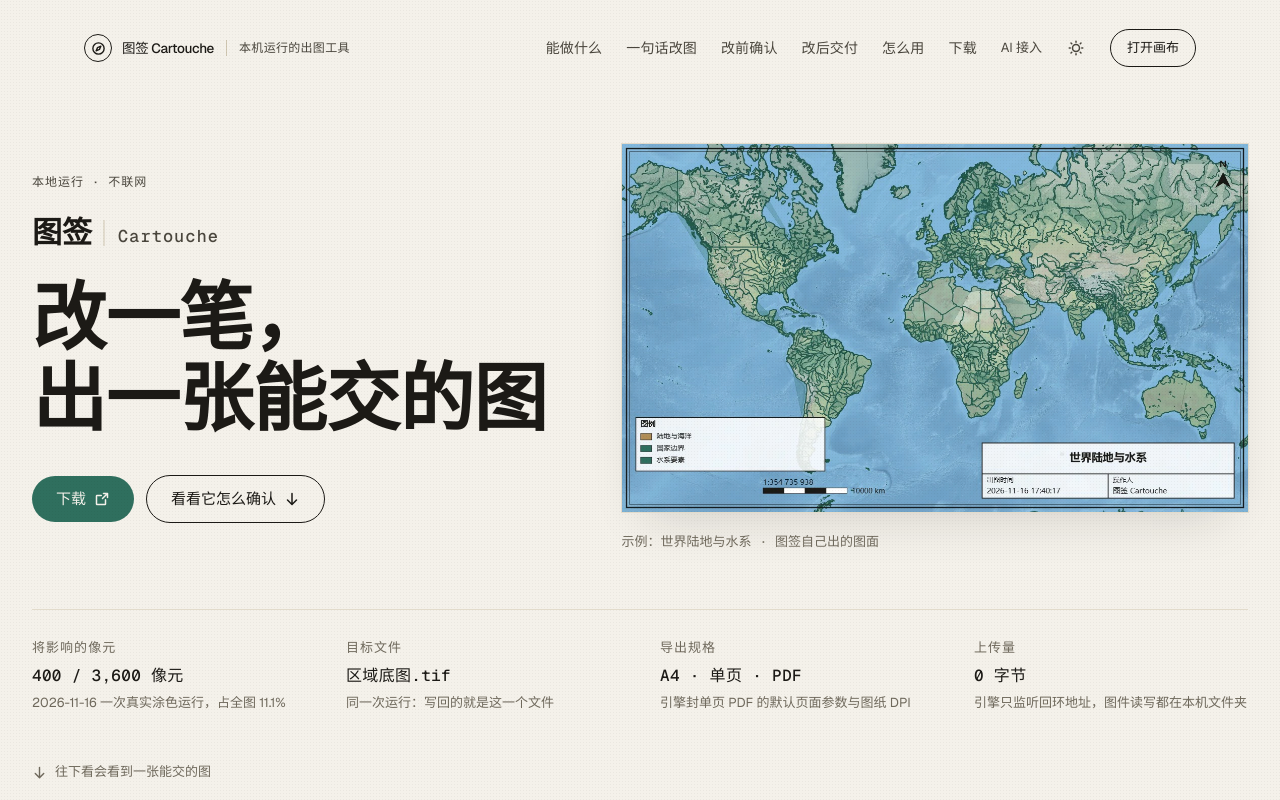
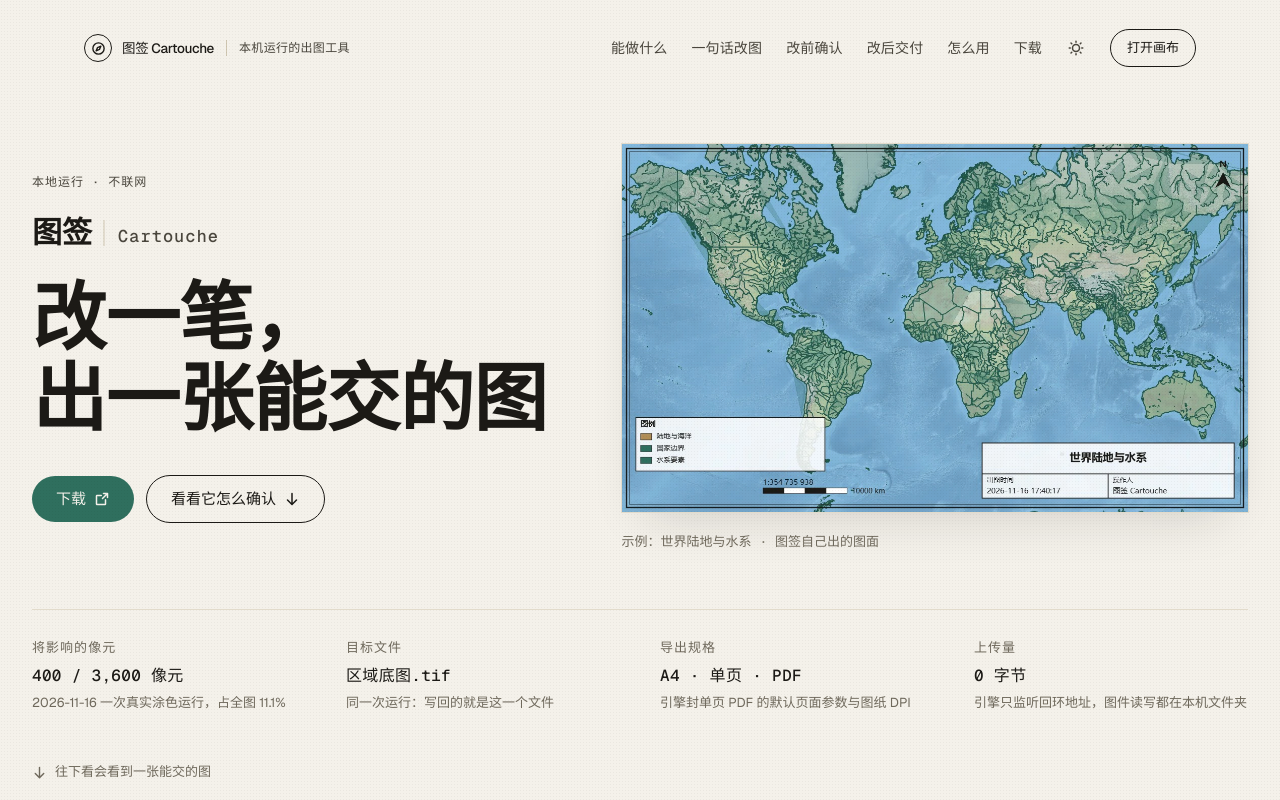
Before and after one commit to Echovagant/cartouche, a Next.js app in the folder web/: page / in a window 1280 px wide. Shown: the top 800 px of the page. Built offline with nearby package versions, Linux system fonts and the light colour scheme.

Commit message:
docs(site): 头部去掉退役的重复入口，只保留「打开画布」

```diff
--- a/web/app/motion/SiteHeader.tsx
+++ b/web/app/motion/SiteHeader.tsx
@@ -105,12 +105,6 @@ export function SiteHeader({ items }: { items: readonly NavItem[] }) {
               </a>
             );
           })}
-          <a
-            href="canvas.html"
-            className="nav-fg-muted inline-flex min-h-11 min-w-11 items-center justify-center rounded-full px-3 text-[13px] whitespace-nowrap transition-colors"
-          >
-            AI 接入
-          </a>
           <ThemeToggle variant="nav" />
         </div>
 
@@ -161,13 +155,6 @@ export function SiteHeader({ items }: { items: readonly NavItem[] }) {
               </a>
             );
           })}
-          <a
-            href="canvas.html"
-            onClick={() => setOpen(false)}
-            className="nav-item flex min-h-11 items-center rounded-lg px-4 text-[14px] transition-colors"
-          >
-            AI 接入
-          </a>
           <div className="flex items-center justify-between px-4 py-1">
             <span className="text-[13px] text-[var(--nav-fg-muted)]">主题</span>
             <ThemeToggle variant="nav" />
```
